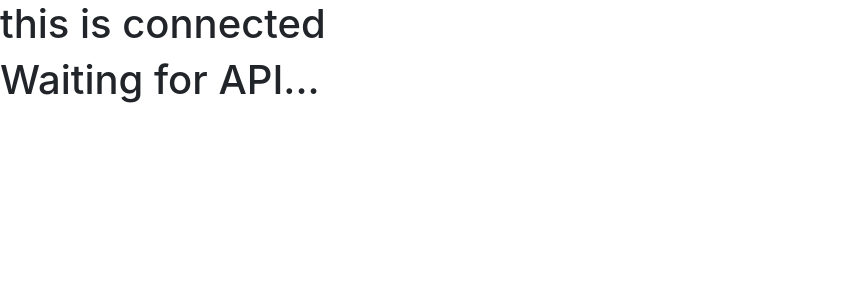
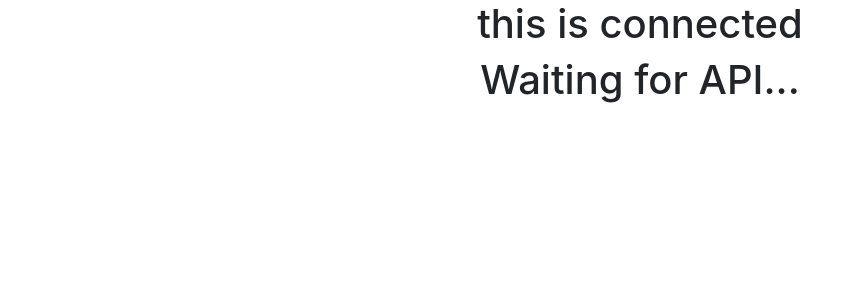
Before and after one commit to GQuinn1011/Group-4_Project-3, a React (Create React App) app in the folder client/: page / in a window 1280 px wide. Shown: the top 300 px of the page, without its empty margins (0-863 px from the left). Built offline with nearby package versions, Linux system fonts and the light colour scheme; no server answers.

Commit message:
updated src/app.js with routing code

```diff
--- a/client/src/App.js
+++ b/client/src/App.js
@@ -1,49 +1,25 @@
-import React from 'react';
-import './App.css';
-import DropList from './components/DropList'
+import React from "react";
+// import './App.css';
+import { BrowserRouter as Router, Route, Switch } from "react-router-dom";
+import Home from "./pages/Home";
+import NoMatch from "./pages/NoMatch.js";
+//import { RecordsTable } from 'admin-bro';
 
 class App extends React.Component {
 
-  state = { students: [], selectedName: '' };
-
-  componentDidMount() {
-    console.log('App.componentDidMount');
-
-    fetch("http://localhost:8080/all")
-      .then(res => res.json())
-      .then(
-        (result) => {
-          console.log(result)
-          this.setState({ students: result })//ALWAYS USE setState to modify state
-        },
-        (error) => {
-          console.log("something bad happened")
-        }
-      )
-  }
-
-  handleNameSelect = event => {
-    const { value } = event.target
-    this.setState({ selectedName: value })
-  }
-
   render() {
-    console.log(this.state)
     return (
-      <>
-        <div>
-
-          <h1>this is connected</h1>
-
-        </div>
-        <div>
-          {this.state.students.length > 0 ? (
-            <DropList students={this.state.students} handleNameSelect={this.handleNameSelect} />
-
-          ) : (<h1>Waiting for API...</h1>)}
-        </div>
-      </>
-
+      <div>
+        <Router>
+          <div>
+            <Switch>
+              <Route exact path="/" component={Home} />
+              <Route exact path="/Home" component={Home} />
+              <Route component={NoMatch} />
+            </Switch>
+          </div>
+        </Router>
+      </div>
     );
   }
 }
--- a/client/src/components/DropList.js
+++ b/client/src/components/DropList.js
@@ -1,5 +1,6 @@
 import React, { useState } from 'react';
 import { Dropdown, DropdownToggle, DropdownMenu, DropdownItem } from 'reactstrap';
+import "../styles/DropList.css";
 
 const DropList = (props) => {
   console.log(props)
--- /dev/null
+++ b/client/src/pages/Home.js
@@ -0,0 +1,50 @@
+import React from "react";
+import DropList from "../components/DropList.js";
+
+class Home extends React.Component {
+  state = { students: [], selectedName: "" };
+
+  componentDidMount() {
+    console.log("App.componentDidMount");
+
+    fetch("http://localhost:8080/all")
+      .then(res => res.json())
+      .then(
+        result => {
+          console.log(result);
+          this.setState({ students: result }); //ALWAYS USE setState to modify state
+        },
+        error => {
+          console.log("something bad happened");
+        }
+      );
+  }
+
+  handleNameSelect = event => {
+    const { value } = event.target;
+    this.setState({ selectedName: value });
+  };
+
+  render() {
+    console.log(this.state);
+    return (
+      <>
+        <div>
+          <h1>this is connected</h1>
+        </div>
+        <div>
+          {this.state.students.length > 0 ? (
+            <DropList
+              students={this.state.students}
+              handleNameSelect={this.handleNameSelect}
+            />
+          ) : (
+            <h1>Waiting for API...</h1>
+          )}
+        </div>
+      </>
+    );
+  }
+}
+
+export default Home;
--- /dev/null
+++ b/client/src/styles/DropList.css
@@ -0,0 +1,11 @@
+/* body {
+    background: url();
+} */
+
+h1 {
+    text-align: center;
+}
+
+.dropdown {
+    text-align: center;
+}
```
Also changed, not shown: client/src/pages/NoMatch.js (added).
